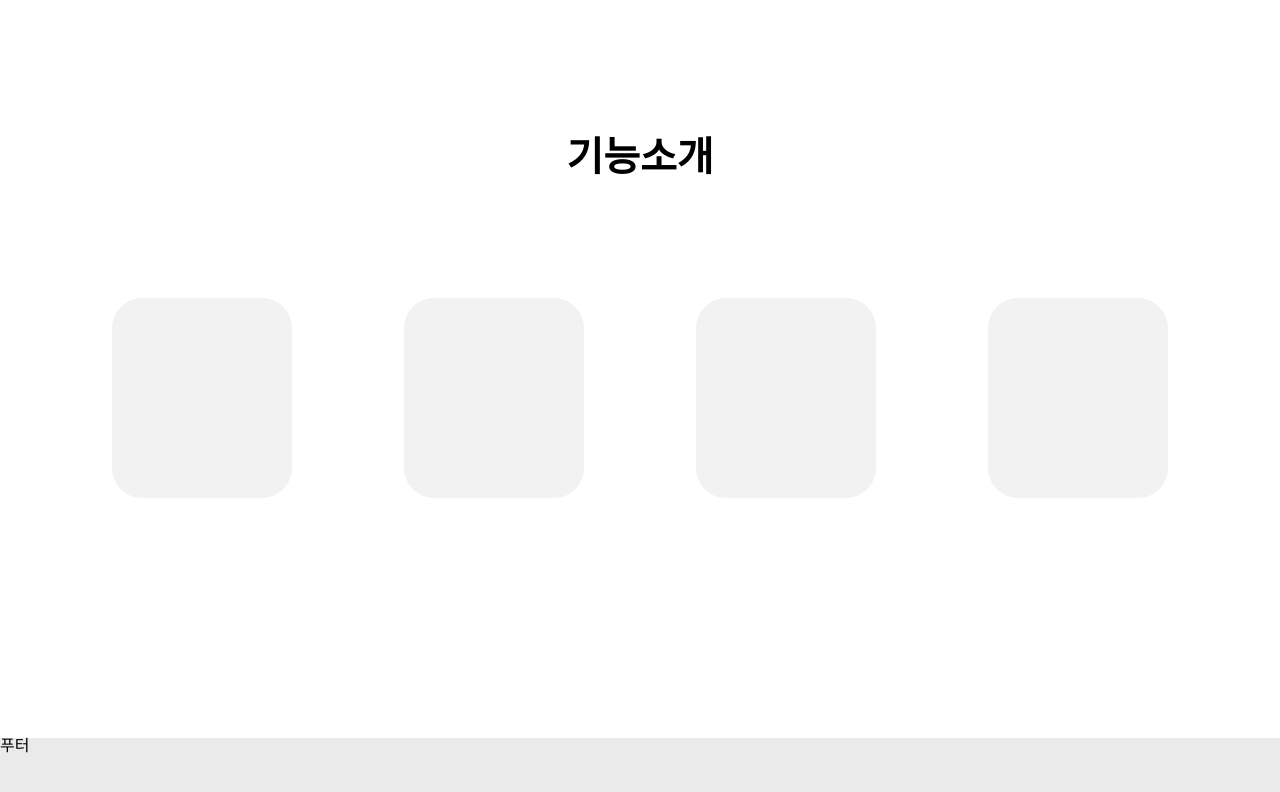
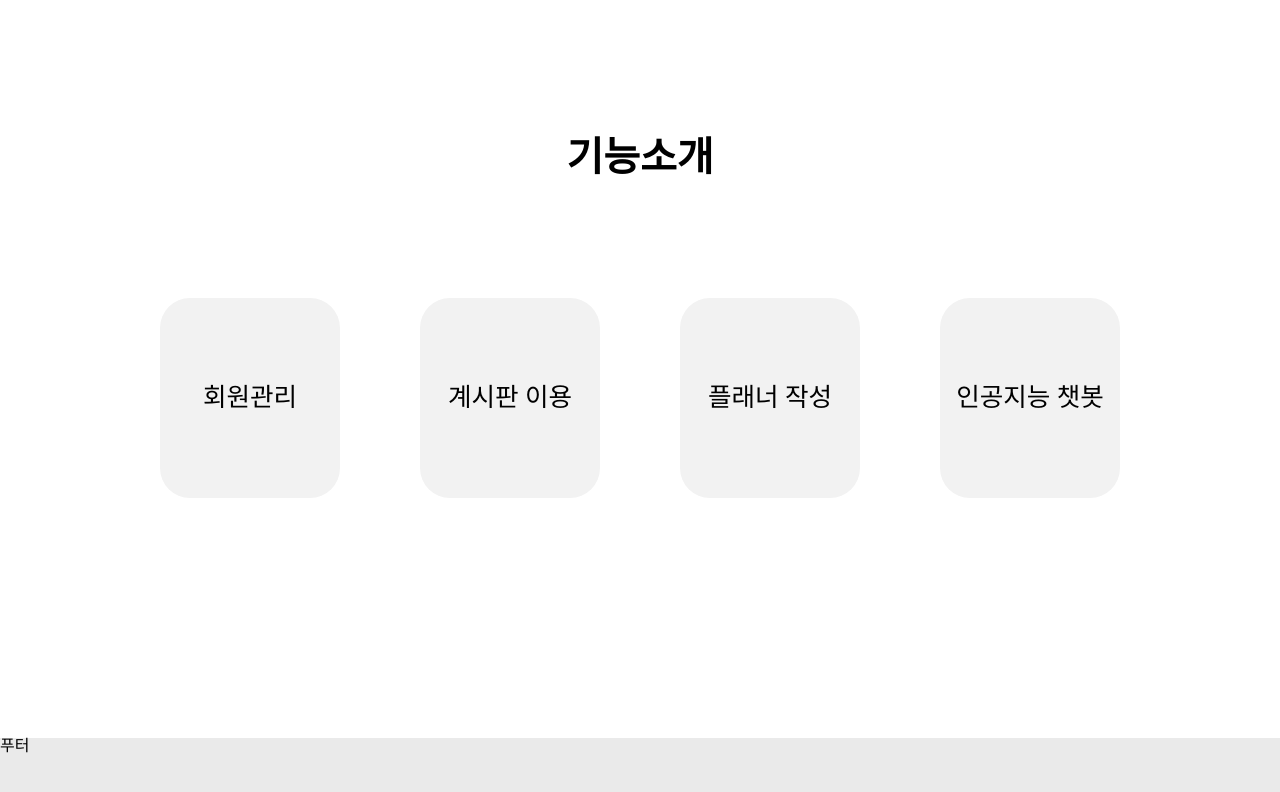
Before and after one commit to 5ewon/Web_Pages, a React (Create React App) app in the folder web-pages/: page / in a window 1280 px wide. Shown: the part 1662-2454 px from the top of the page. Built offline with nearby package versions, Linux system fonts and the light colour scheme.

Commit message:
Add text in div.function and Add animation

```diff
--- a/web-pages/src/js/introduce/IntroduceFunction.js
+++ b/web-pages/src/js/introduce/IntroduceFunction.js
@@ -4,12 +4,48 @@ function IntroduceFunction() {
             <h3 id="introduce-function-h3">기능소개</h3>
             <div id="functions-container">
                 <div className="function">
+                    <div class="wrap-function">
+                        <div>
+                            <img />
+                            회원관리
+                        </div>
+                        <div class="function-paragraph">
+                            기능
+                        </div>
+                    </div>
                 </div>
                 <div className="function">
+                    <div class="wrap-function">
+                        <div>
+                            <img />
+                            계시판 이용
+                        </div>
+                        <div>
+                            기능
+                        </div>
+                    </div>
                 </div>
                 <div className="function">
+                    <div class="wrap-function">
+                        <div>
+                            <img />
+                            플래너 작성
+                        </div>
+                        <div>
+                            기능
+                        </div>
+                    </div>
                 </div>
                 <div className="function">
+                    <div class="wrap-function">
+                        <div>
+                            <img />
+                            인공지능 챗봇
+                        </div>
+                        <div>
+                            기능
+                        </div>
+                    </div>
                 </div>
             </div>
         </div>
--- a/web-pages/src/js/introduce/introduce.css
+++ b/web-pages/src/js/introduce/introduce.css
@@ -110,6 +110,7 @@ input{
     background-color: #46beff;
     color: white;
     border-radius: 35px;
+    cursor: pointer;
 }
 
 .login-button:last-child{
@@ -130,6 +131,7 @@ input{
     font-size: 18px;
     transition: 0.2s ease-out;
     color: #46beff;
+    user-select: none;
 }
 #mouse-body{
     width: 40px;
@@ -174,6 +176,7 @@ input{
     transform: translateX(-50%);
     font-size: 40px;
     font-weight: 600;
+    user-select: none;
 }
 
 #introduce-web-paragraph{
@@ -184,6 +187,7 @@ input{
     left: 50%;
     transform: translateX(-50%);
     top: 50%;
+    user-select: none;
 }
 
 /* IntroduceFunction */
@@ -196,21 +200,50 @@ input{
     top: 25%;
     left: 50%;
     transform: translateX(-50%);
+    user-select: none;
 }
 
 #functions-container{
     display: flex;
-    justify-content: space-evenly;
+    justify-content: center;
     position: relative;
     top: 40%;
     height: 200px;
+    user-select: none;
 }
 
 .function{
     width: 180px;
+    height: inherit;
     background-color: #f2f2f2;
     border-radius: 30px;
+    margin: 0 40px;
+    overflow: hidden;
 }
+
+.wrap-function{
+    height: inherit;
+    transition: 0.4s;
+}
+.wrap-function:hover{
+    transform: translateY(-100%);
+    /* color: white; */
+}
+
+.wrap-function div{
+    display: flex;
+    justify-content: center;
+    align-items: center;
+    height: inherit;
+    font-size: 1.6rem;
+}
+.wrap-function div:last-child{
+    font-size: 1rem;
+}
+
+/* .function-paragraph{
+    font-size: 1rem;
+} */
 
 /* Footer */
 
@@ -220,4 +253,5 @@ input{
     height: 50vh;
     z-index: 3;
     background-color: #eaeaea;
+    user-select: none;
 }
```
